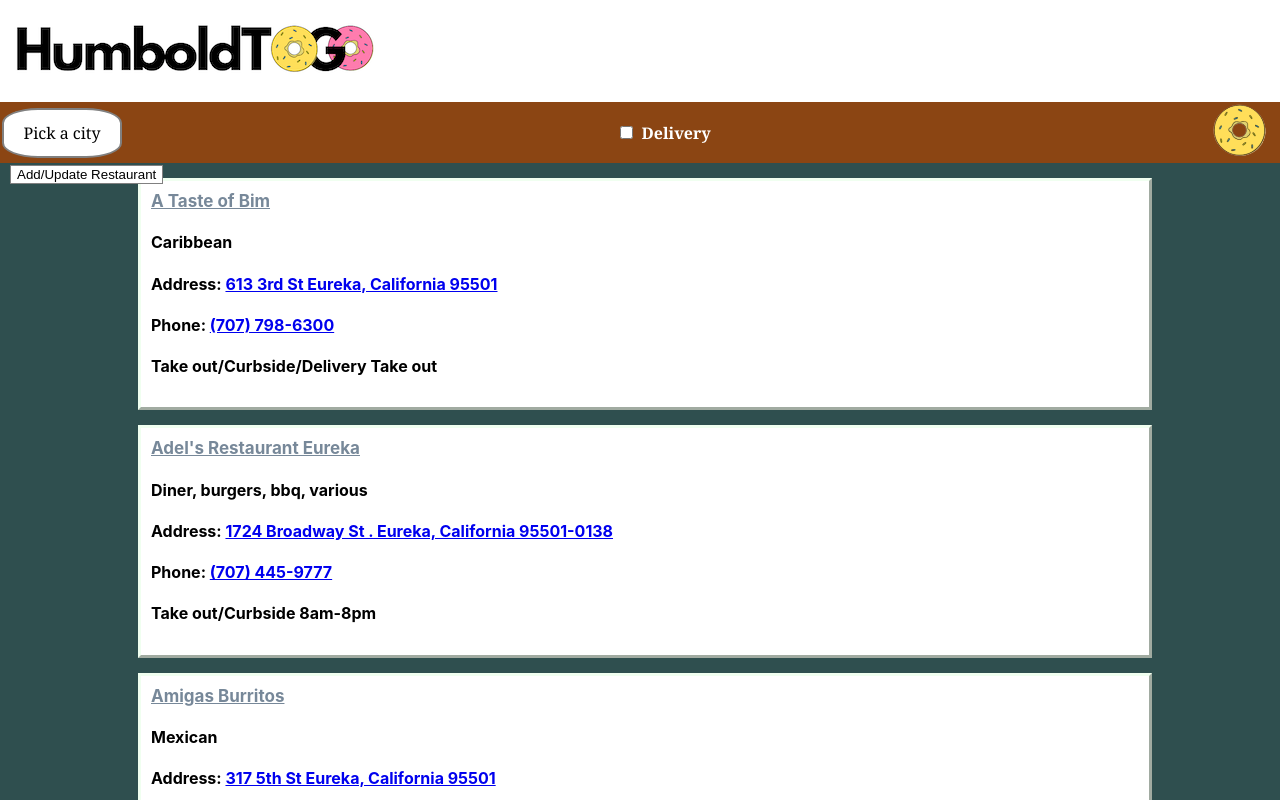
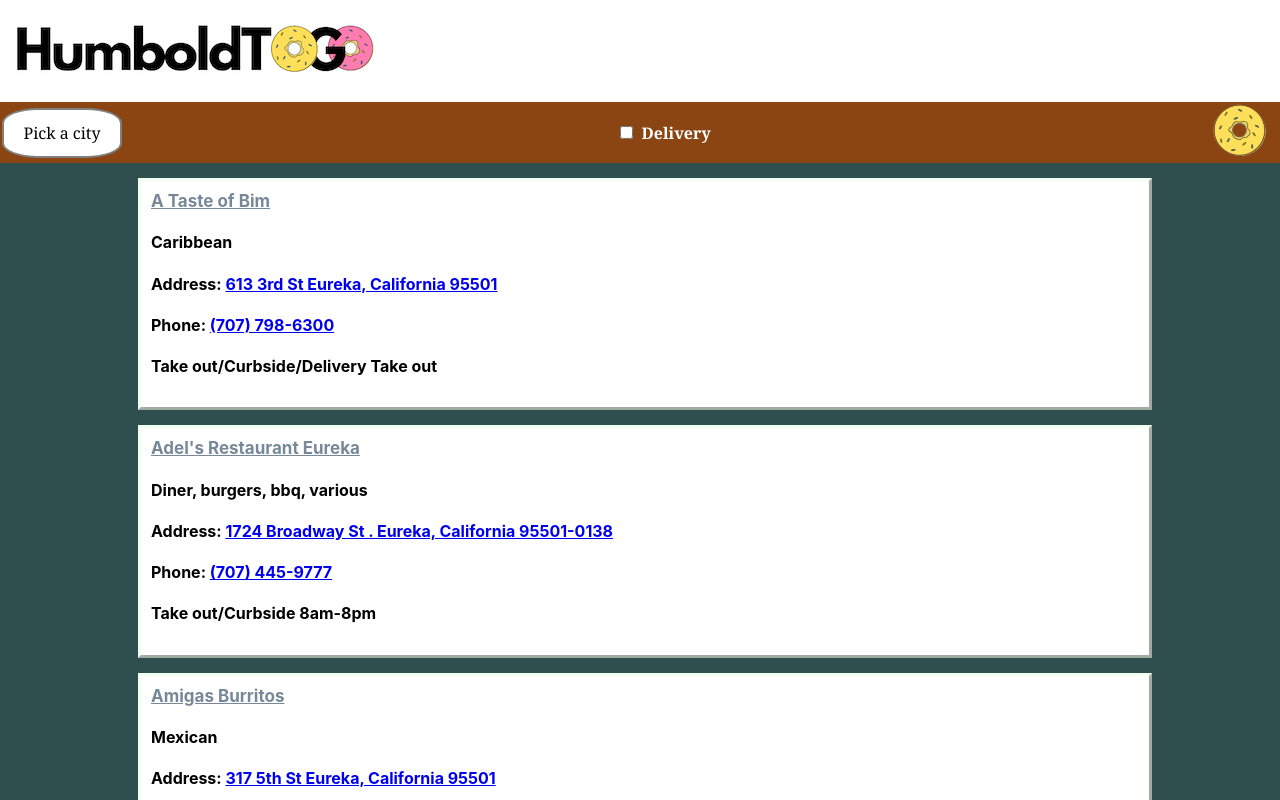
Before and after one commit to htogo-project/htogoproject, a React (Create React App) app: page /contact12 in a window 1280 px wide. Shown: the top 800 px of the page. Built offline with nearby package versions, Linux system fonts and the light colour scheme.

Commit message:
styling3

```diff
--- a/src/App.js
+++ b/src/App.js
@@ -27,9 +27,6 @@
           <div>
             <Search adc={add} setAdc={setAdd} setValue={setCode} value={code} del={delivery} setDel={setDelivery} />
           </div>
-          <div className={styles.add}>
-            <Add adc={add} setAdc={setAdd} />
-          </div>
           <div>
             <List value={code} del={delivery} />
           </div>
@@ -37,6 +34,9 @@
         {/* <Route exact path="/contact12">
           <Contact />
         </Route> */}
+          <div className={styles.add}>
+            <Add adc={add} setAdc={setAdd} />
+          </div>
       </div>
     );
   } else {
--- a/src/components/Add.jsx
+++ b/src/components/Add.jsx
@@ -15,7 +15,7 @@
 
     return (
        <div>
-           <button onClick={sendMeAnEmail} className={styles.add}> Add/Update Restaurant</button>
+           <button onClick={sendMeAnEmail} className={styles.add}> A</button>
        </div>
     )
 }
```
